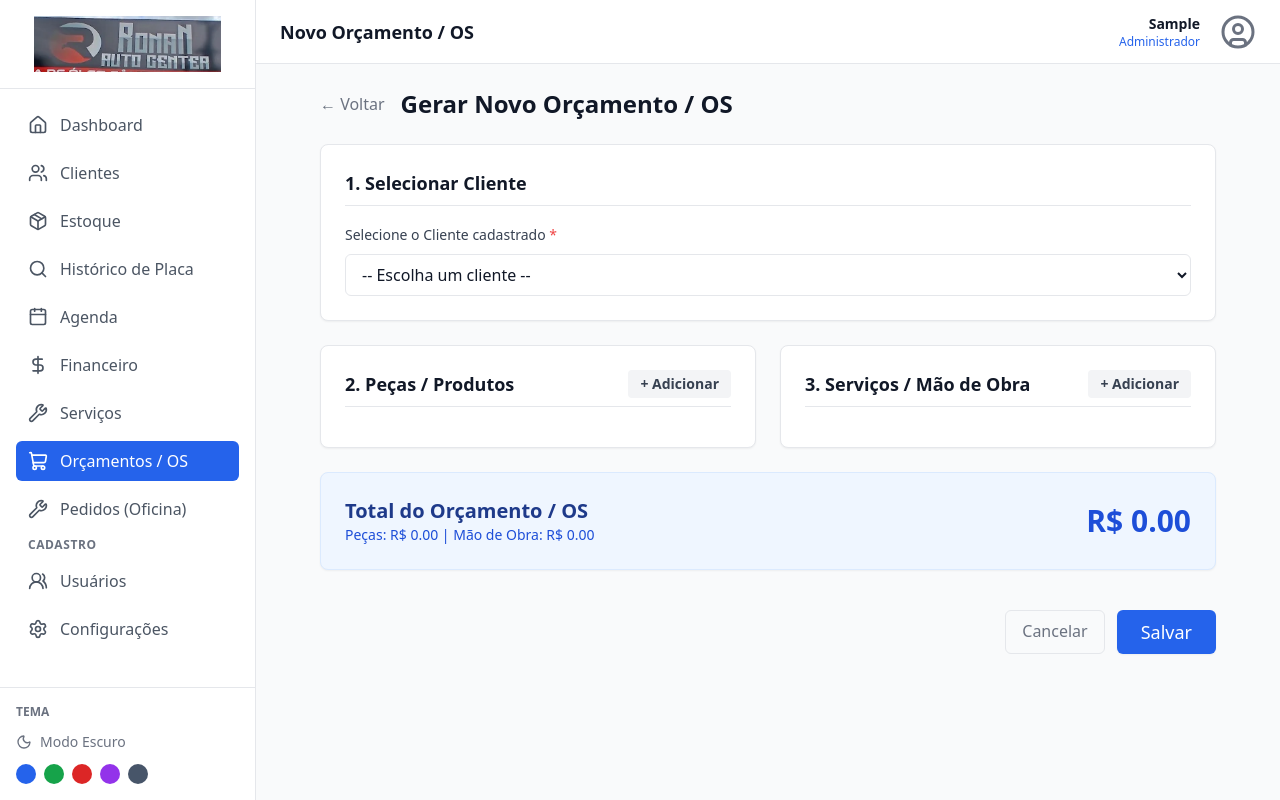
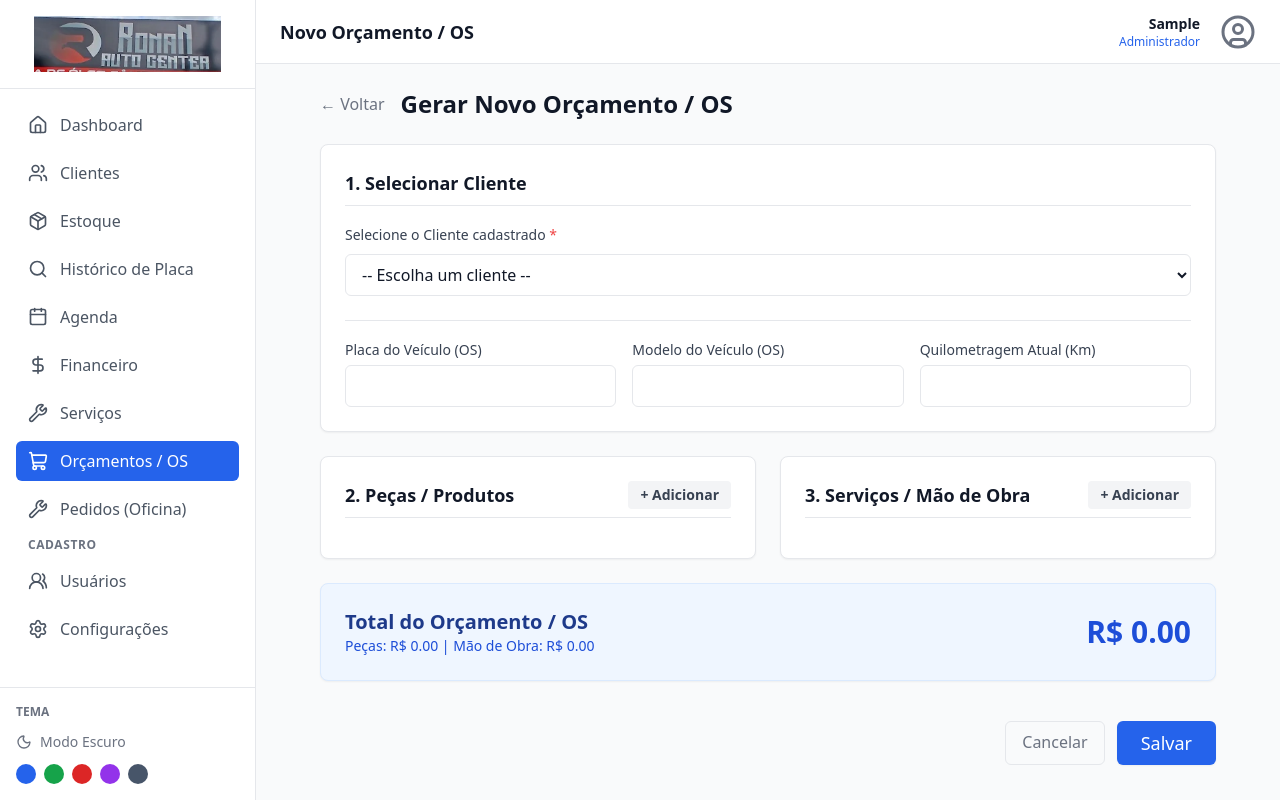
Before and after one commit to MarceloPires1509/ronan-auto-center, a Django app: page /orcamentos/novo/ in a window 1280 px wide. Run offline with Django 5.2, Linux system fonts and the light colour scheme; the visitor is signed in with stand-in values (Sample User, id 1); data that the repository does not hold is empty; some libraries are stand-ins or nearby versions.

Commit message:
UI: Corrigir input de quantidade branco no dark mode e reimplementar os campos de veículo e km na OS

```diff
--- a/templates/orcamento_form.html
+++ b/templates/orcamento_form.html
@@ -25,6 +25,21 @@
                     <option value="{{ cliente.id }}">{{ cliente.nome }} ({{ cliente.veiculo|default:"Sem veículo" }} - Placa: {{ cliente.placa|default:"N/D" }})</option>
                     {% endfor %}
                 </select>
+            </div>
+
+            <div class="mt-6 border-t dark:border-gray-700 pt-4 grid grid-cols-1 md:grid-cols-3 gap-4">
+                <div>
+                    <label class="text-sm font-medium text-gray-700 dark:text-gray-300">Placa do Veículo (OS)</label>
+                    <input type="text" name="placa_veiculo" class="w-full mt-1 px-3 py-2 border rounded-md bg-white dark:bg-gray-700 text-gray-900 dark:text-white dark:border-gray-600 focus:outline-none focus:ring-2 focus:ring-blue-600 uppercase">
+                </div>
+                <div>
+                    <label class="text-sm font-medium text-gray-700 dark:text-gray-300">Modelo do Veículo (OS)</label>
+                    <input type="text" name="modelo_veiculo" class="w-full mt-1 px-3 py-2 border rounded-md bg-white dark:bg-gray-700 text-gray-900 dark:text-white dark:border-gray-600 focus:outline-none focus:ring-2 focus:ring-blue-600 uppercase">
+                </div>
+                <div>
+                    <label class="text-sm font-medium text-gray-700 dark:text-gray-300">Quilometragem Atual (Km)</label>
+                    <input type="number" name="quilometragem" class="w-full mt-1 px-3 py-2 border rounded-md bg-white dark:bg-gray-700 text-gray-900 dark:text-white dark:border-gray-600 focus:outline-none focus:ring-2 focus:ring-blue-600">
+                </div>
             </div>
         </div>
 
@@ -127,7 +142,7 @@
             <select name="peca_id[]" onchange="calculateTotals()" required class="flex-1 px-2 py-1 border rounded text-sm bg-white dark:bg-gray-700 dark:text-white dark:border-gray-600">
                 ${options}
             </select>
-            <input type="number" name="peca_qtd[]" value="1" min="1" onchange="calculateTotals()" class="w-16 px-2 py-1 border rounded text-sm text-center">
+            <input type="number" name="peca_qtd[]" value="1" min="1" onchange="calculateTotals()" class="w-16 px-2 py-1 border rounded text-sm text-center bg-white dark:bg-gray-700 dark:text-white dark:border-gray-600">
             <button type="button" onclick="this.parentElement.remove(); calculateTotals();" class="text-red-500 font-bold px-2">&times;</button>
         `;
         container.appendChild(div);
```
